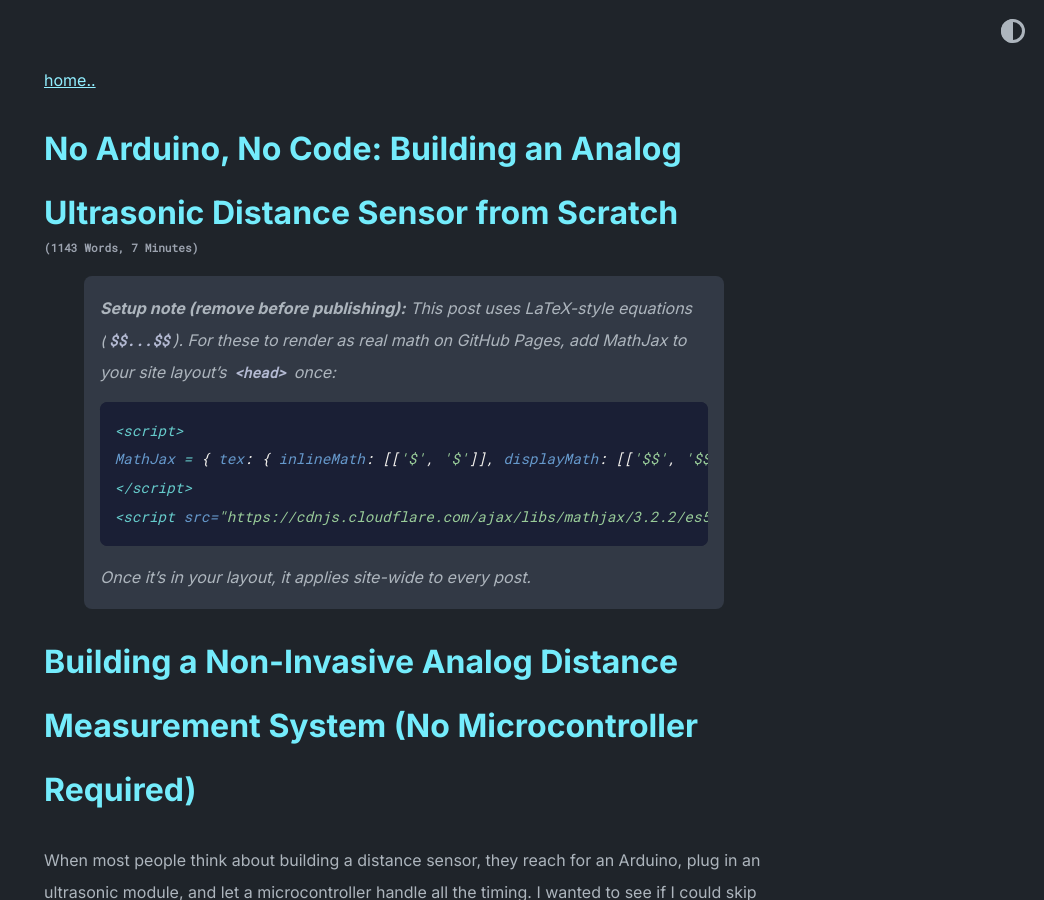
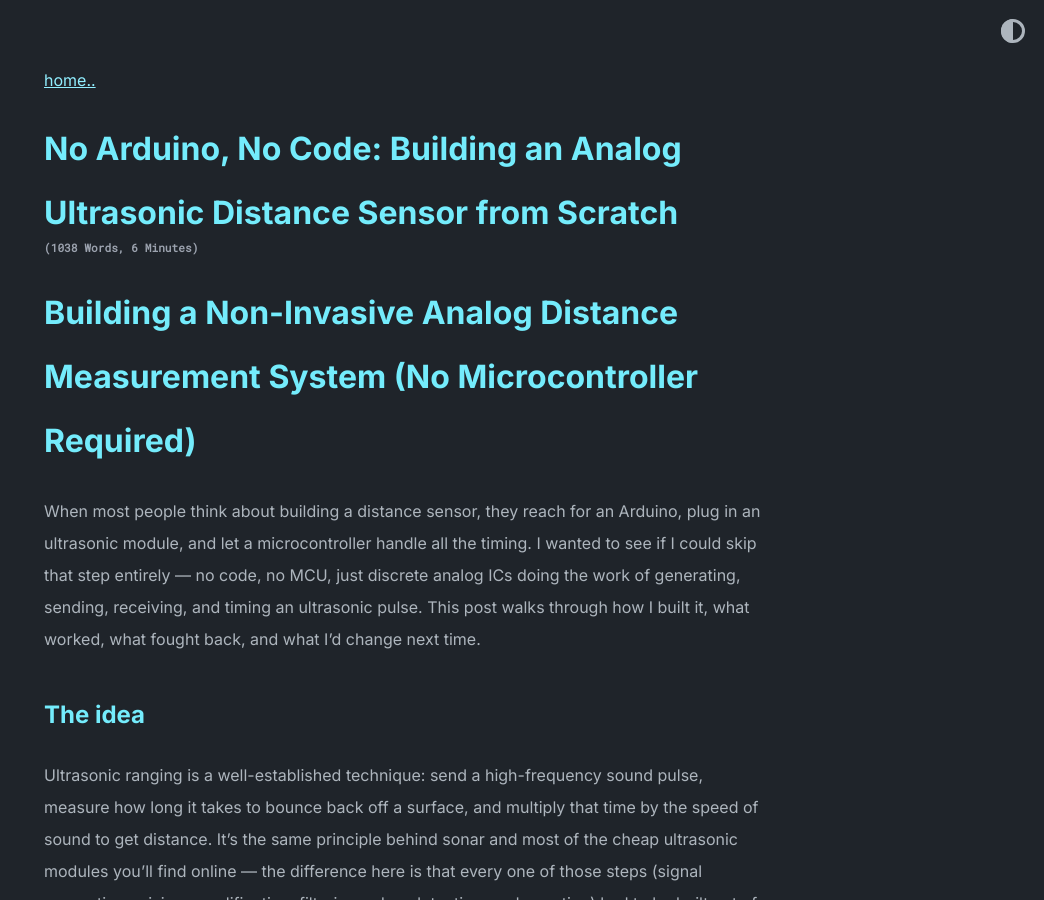
Before and after one commit to essdev24/essdev24.github.io, a Jekyll site: the page built from projects/non-invasive-analog-distance-sensor.md, in a window 1280 px wide and 900 px high. Shown: the whole window, without its empty margins (236-1280 px from the left). Built offline with Jekyll 4.4.1, drawn with Linux system fonts in a browser that asks for light colours; some of the changed text lies outside the part shown.

Commit message:
Fix MathJax rendering for project equations

````diff
--- a/_includes/custom_head.html
+++ b/_includes/custom_head.html
@@ -1,4 +1,9 @@
 <script>
-  MathJax = { tex: { inlineMath: [['$', '$']], displayMath: [['$$', '$$']] } };
+  window.MathJax = {
+    tex: {
+      inlineMath: [['$', '$'], ['\\(', '\\)']],
+      displayMath: [['$$', '$$'], ['\\[', '\\]']]
+    }
+  };
 </script>
-<script src="https://cdnjs.cloudflare.com/ajax/libs/mathjax/3.2.2/es5/tex-mml-chtml.js"></script>
+<script defer src="https://cdn.jsdelivr.net/npm/mathjax@3/es5/tex-mml-chtml.js"></script>
--- a/projects/non-invasive-analog-distance-sensor.md
+++ b/projects/non-invasive-analog-distance-sensor.md
@@ -3,17 +3,6 @@ layout: post
 title: "No Arduino, No Code: Building an Analog Ultrasonic Distance Sensor from Scratch"
 permalink: /projects/non-invasive-analog-distance-sensor/
 ---
-
-> **Setup note (remove before publishing):** This post uses LaTeX-style equations (`$$...$$`). For these to render as real math on GitHub Pages, add MathJax to your site layout's `<head>` once:
->
-> ```html
-> <script>
-> MathJax = { tex: { inlineMath: [['$', '$']], displayMath: [['$$', '$$']] } };
-> </script>
-> <script src="https://cdnjs.cloudflare.com/ajax/libs/mathjax/3.2.2/es5/tex-mml-chtml.js"></script>
-> ```
->
-> Once it's in your layout, it applies site-wide to every post.
 
 # Building a Non-Invasive Analog Distance Measurement System (No Microcontroller Required)
 
````
